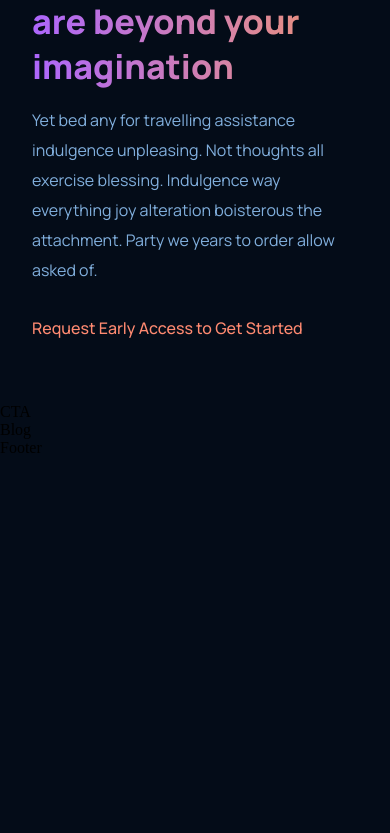
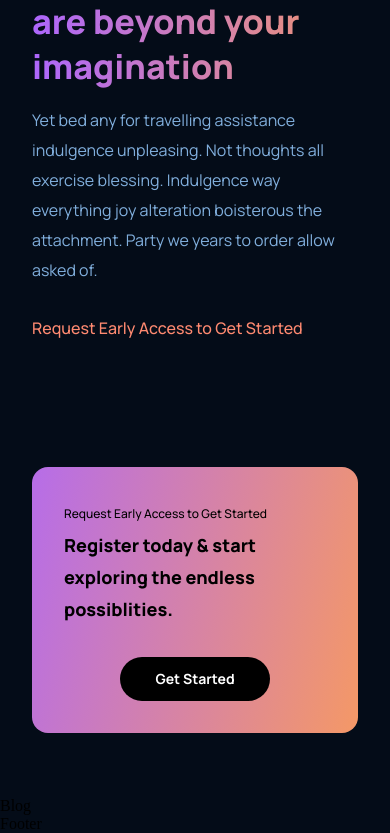
Before and after one commit to ar-rakib/GPT-3-frontend-website, a React (Create React App) app: page / in a window 390 px wide. Shown: the part 3985-4818 px from the top of the page. Before the commit the page ends 4442 px from the top, so only its background shows below. Built offline with nearby package versions, Linux system fonts and the light colour scheme.

Commit message:
cta update

```diff
--- a/src/components/cta/CTA.jsx
+++ b/src/components/cta/CTA.jsx
@@ -3,8 +3,14 @@
 
 const CTA = () => {
   return (
-    <div>
-      CTA
+    <div className='gpt3__cta'>
+      <div className='gpt3__cta-content'>
+        <p>Request Early Access to Get Started</p>
+        <h3>Register today & start exploring the endless possiblities.</h3>
+      </div>
+      <div className="gpt3__cta-btn">
+        <button type='button'>Get Started</button>
+      </div>
     </div>
   )
 }
--- a/src/components/cta/cta.css
+++ b/src/components/cta/cta.css
@@ -0,0 +1,69 @@
+.gpt3__cta{
+    display: flex;
+    justify-content: space-between;
+    align-items: center;
+    flex-direction: row;
+    padding: 2rem;
+    margin: 4rem;
+    border-radius:  1rem;
+    background: var(--gradient-bar);
+}
+.gpt3__cta-content p{
+    font-family: var(--font-family);
+    font-weight: 500;
+    font-size: 12px;
+    line-height: 30px;
+    color: #000000;
+
+}
+
+.gpt3__cta-content h3{
+    font-family: var(--font-family);
+    font-weight: 800;
+    font-size: 24px;
+    line-height: 45px;
+    color: #000000;
+}
+
+.gpt3__cta-btn{
+    display: flex;
+    justify-content: center;
+    align-items: center;
+    margin-left: 2rem;
+
+}
+.gpt3__cta-btn button{
+    background-color: #000000;
+    color: #ffff;
+    border-radius: 40px;
+    font-family: var(--font-family);
+    font-weight: bold;
+    font-size: 18px;
+    line-height: 30px;
+    padding: 0.5rem 1rem;
+    border:none;
+    outline: none;
+    cursor: pointer;
+    min-width: 150px;
+}
+@media  screen and (max-width:650px){
+    .gpt3__cta{
+        flex-direction: column;
+    }
+    .gpt3__cta-btn{
+        margin: 2rem 0 0;
+    }
+}
+@media  screen and (max-width:550px){
+    .gpt3__cta{
+        margin: 4rem 2rem;
+    }
+    .gpt3__cta-content h3{
+        font-size: 18px;
+        line-height: 32px;
+    }
+    .gpt3__cta-btn button{
+        font-size: 14px;
+        line-height: 28px;
+    }
+}
```
